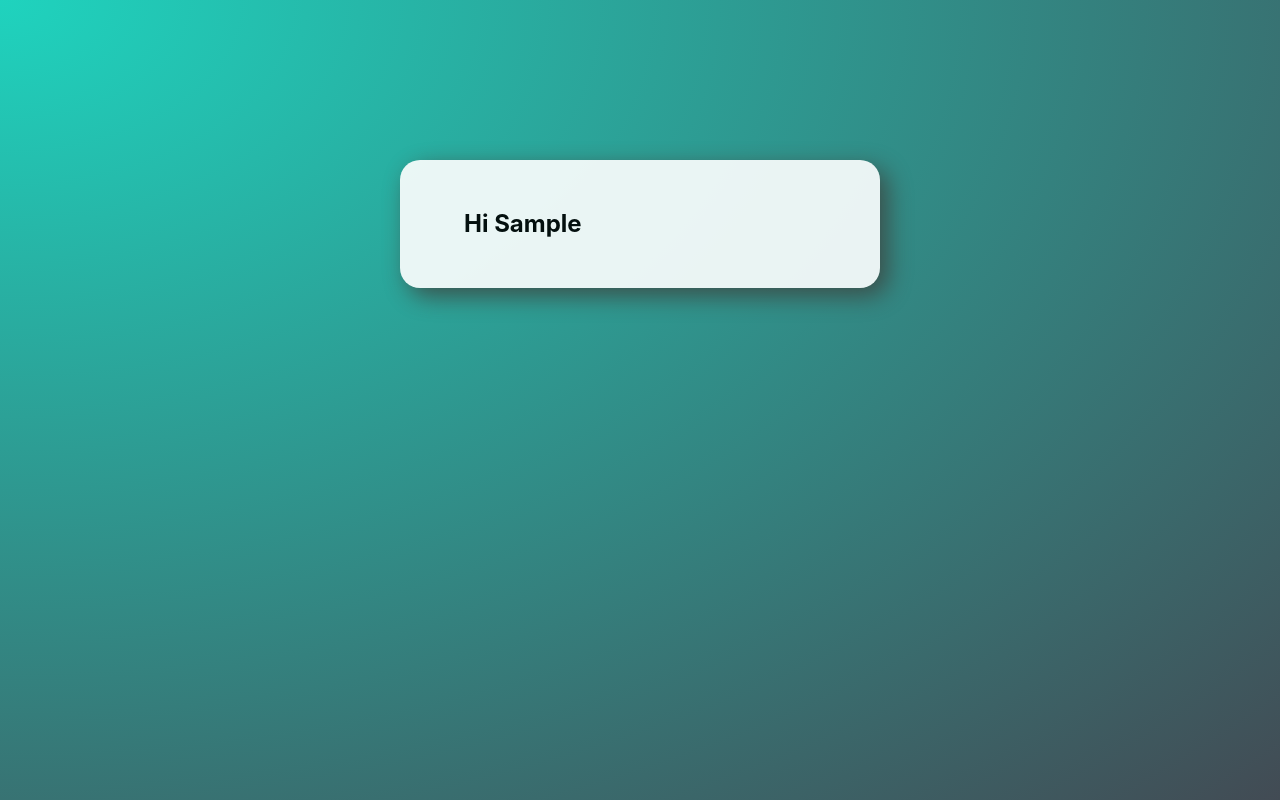
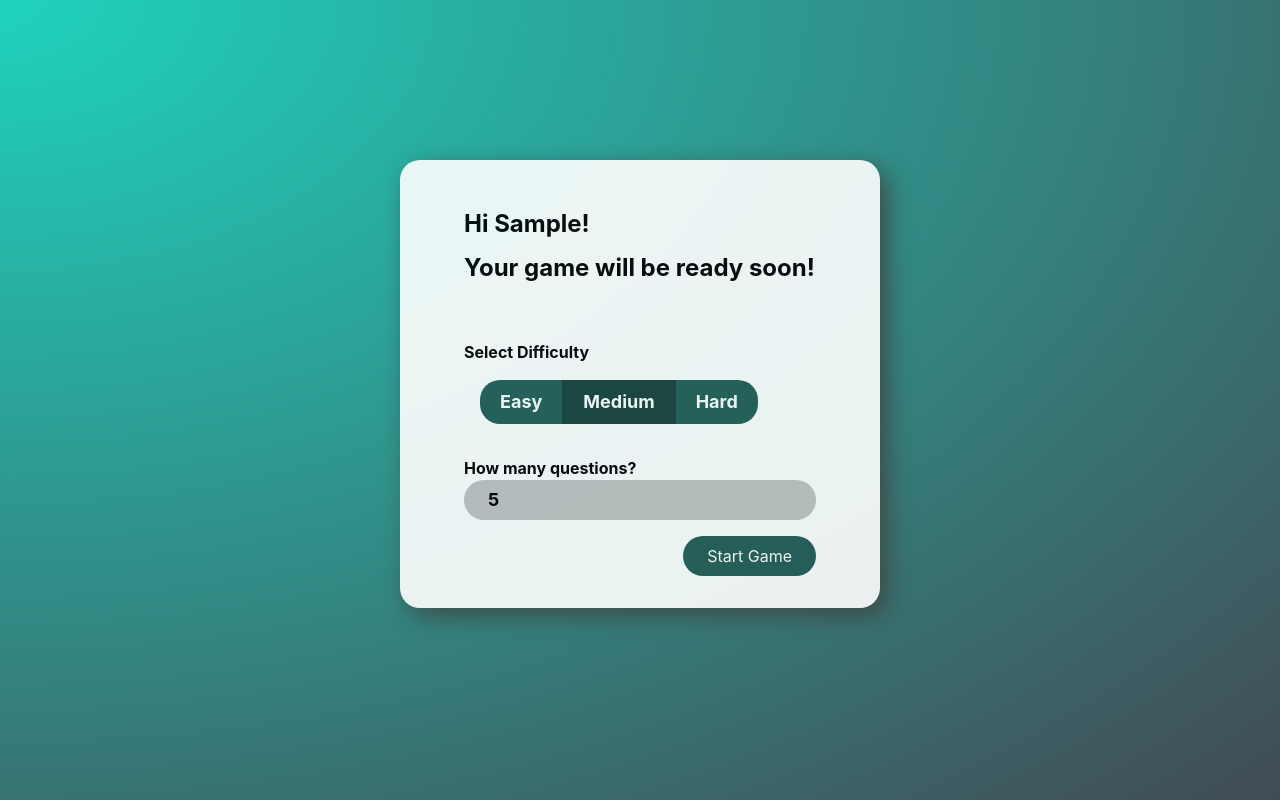
Before and after one commit to GosiaMarzynska/qiuz, a React (Vite) app: page / in a window 1280 px wide. Both pictures are taken after typing "Sample" into the empty fields and a click on the button "OK". Built offline with nearby package versions, Linux system fonts and the light colour scheme.

Commit message:
add start game component

```diff
--- a/index.html
+++ b/index.html
@@ -4,7 +4,7 @@
     <meta charset="UTF-8" />
     <link rel="icon" type="image/svg+xml" href="/vite.svg" />
     <meta name="viewport" content="width=device-width, initial-scale=1.0" />
-    <title>Vite + React</title>
+    <title>Quiz Game</title>
   </head>
   <body>
     <div id="root"></div>
--- a/src/components/StartGame.jsx
+++ b/src/components/StartGame.jsx
@@ -1,23 +1,57 @@
-import React, {useContext} from 'react';
+import React, { useContext, useState } from 'react';
 import { AuthContext } from '../context/auth-context';
 import classes from './StartGame.module.css';
 
 export default function StartGame() {
-const authContext = useContext(AuthContext)
+	const authContext = useContext(AuthContext);
+    const [difficulty, setDifficulty]= useState('medium');
+    const [questionsAmount, setQuestionsAmount] = useState(5)
 
-const name = authContext.name;
+	const name = authContext.name;
+
+    const radioClickHandler = event => {setDifficulty(event.currentTarget.value)
+    console.log(difficulty)}
+    const isRadioSelect = (selectDifficulty) => selectDifficulty === difficulty;
+
+const questionsAmountHandler = event => {setQuestionsAmount(event.currentTarget.value); console.log(questionsAmount)}
+	const prepareGame = event => {
+		event.preventDefault();
+	};
+
 	return (
 		<div className={classes.card}>
-			<h2 className={classes.title}>Hi {name ? name : "Mateusz"}</h2>
-			{/* <form onSubmit={submitHandler} className={classes.form}>
+			<h2 className={classes.title}>Hi {name ? name : 'Mateusz'}!</h2>
+			<h2>Your game will be ready soon!</h2>
+            <br/>
+			<form onSubmit={prepareGame} className={classes.form}>
+				<div>
+                    <p className={classes.label}>Select Difficulty</p>
+                    <div className={classes.radio}>
+
+					<input className={classes['radio-input']} type='radio' name='difficulty' id='easy' value='easy' checked={isRadioSelect('easy')} onChange={radioClickHandler}/>
+					<label className={classes['radio-label']} htmlFor='easy'>
+						Easy
+					</label>
+
+					<input className={classes['radio-input']} type='radio' name='difficulty' id='medium' value='medium' checked={isRadioSelect('medium')} onChange={radioClickHandler}/>
+					<label className={classes['radio-label']} htmlFor='medium'>
+						Medium
+					</label>
+
+					<input className={classes['radio-input']} type='radio' name='difficulty' id='hard' value='hard' checked={isRadioSelect('hard')} onChange={radioClickHandler}/>
+					<label className={classes['radio-label']} htmlFor='hard'>
+						Hard
+					</label>
+				</div>
+                </div>
 				<p>
-					<label htmlFor='name'>Please enter your name</label>
-					<input type='text' id='name' name='name' required />
+					<label className={classes.label} htmlFor='questionsAmount'>How many questions?</label>
+					<input className={classes['form-input']}type='number' id='questionsAmount' name='questionsAmount' min='1' max='20' defaultValue='5' onChange={questionsAmountHandler}/>
 				</p>
 				<div className={classes.actions}>
-					<button>OK</button>
+					<button type='submit'>Start Game</button>
 				</div>
-			</form> */}
+			</form>
 		</div>
 	);
 }
--- a/src/components/StartGame.module.css
+++ b/src/components/StartGame.module.css
@@ -1,7 +1,7 @@
 .card {
 	display: block;
 	margin: auto;
- margin-top: 10rem;
+	margin-top: 10rem;
 	padding: 2rem 4rem;
 	width: 30rem;
 	border-radius: 20px;
@@ -19,27 +19,61 @@
 	font-weight: bold;
 }
 
-.form label {
+/* .form label {
 	display: block;
 	margin-bottom: 0.05rem;
 	color: #1e383b;
 	font-weight: bold;
+} */
+.radio {
+	display: inline-flex;
+	margin: 0 1rem 1rem 1rem;
+	overflow: hidden;
+	border-radius: 20px;
+    font-weight: bold
+
+}
+.radio-input {
+	display: none;
 }
 
-.form input {
+.radio-label{
+    padding: 10px 20px;
+    background-color:#245c55;
+    font-size: 18px;
+    color: #ffffff;
+    cursor:pointer;
+    transition: background-color 0.2s;
+}
 
+
+.radio-label:not(:last-of-type){
+ border-right: 1px solid #193f3b;
+}
+
+.radio-input:checked + .radio-label{
+    background-color: #193f3b;
+}
+
+.label {
+    font-weight: bold;
+}
+.form-input {
 	display: block;
 	width: 100%;
 	font: inherit;
+    font-size: 18px;
+    font-weight: bold;
 	padding: 0.5rem;
-	border-radius: 6px;
+    padding-left: 1.5rem;
+	border-radius: 20px;
 	border: none;
 	background-color: #c2c2c2;
 	color: #000000;
-  transition: background-color 0.3s;
+	transition: background-color 0.3s;
 }
-.form input:hover {
-  background-color: #e7e7e7;
+.form-input:hover {
+	background-color: #e7e7e7;
 }
 
 .actions {
@@ -56,13 +90,12 @@
 	font: inherit;
 	padding: 0.5rem 1.5rem;
 	border: none;
-	border-radius: 4px;
-	background-color: #307c73;
+	border-radius: 20px;
+	background-color: #245c55;
 	color: #ffffff;
-  transition: background-color 0.3s;
+	transition: background-color 0.3s;
 }
 
 .actions button:hover {
-	background-color: #245c55;
-
+	background-color: #193f3b;
 }
--- a/src/components/Welcome.module.css
+++ b/src/components/Welcome.module.css
@@ -57,12 +57,12 @@
 	padding: 0.5rem 1.5rem;
 	border: none;
 	border-radius: 4px;
-	background-color: #307c73;
+	background-color: #245c55;
 	color: #ffffff;
   transition: background-color 0.3s;
 }
 
 .actions button:hover {
-	background-color: #245c55;
+	background-color: #193f3b;
 
 }
--- a/src/index.css
+++ b/src/index.css
@@ -18,5 +18,5 @@
 
 body {
   margin: 0;
-  color: #e6ddf9;
+  color: #000000;
 }
```
